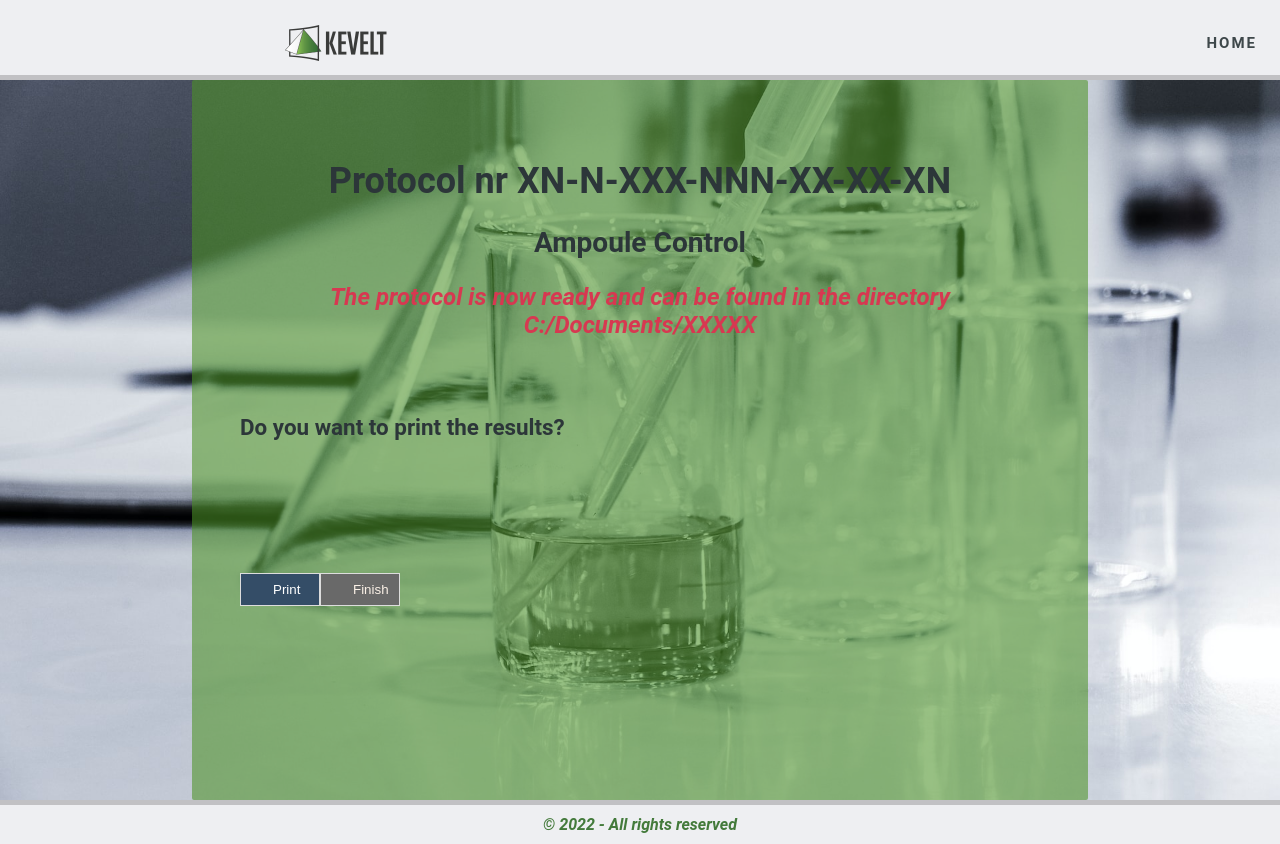
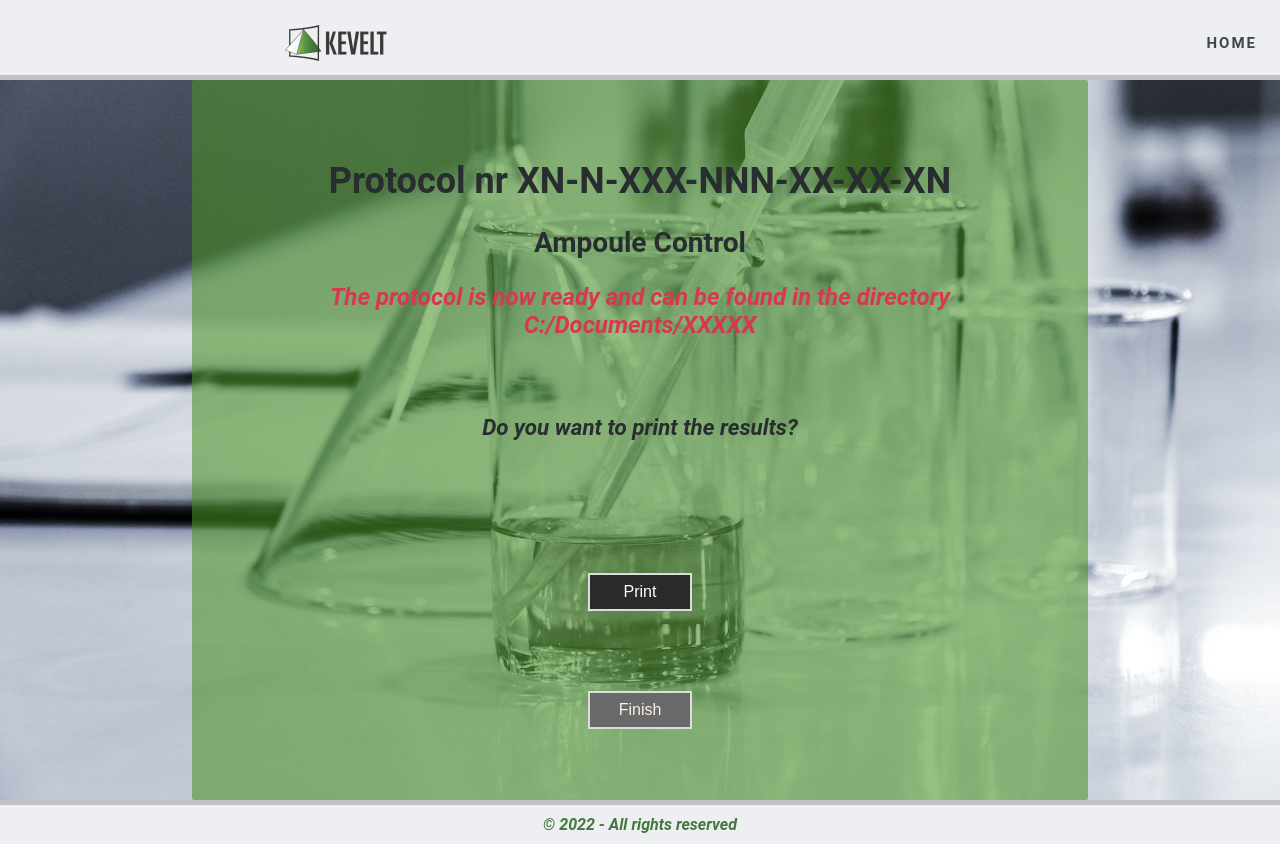
Before and after one commit to Rikulja/project-for-maria, a React (Create React App) app in the folder my-app/: page /print in a window 1280 px wide. Built offline with nearby package versions, Linux system fonts and the light colour scheme.

Commit message:
styles for buttons, temporary submitreport

```diff
--- a/my-app/src/App.js
+++ b/my-app/src/App.js
@@ -24,6 +24,7 @@ import {
   submitTypes,
   submitDecision,
   submitFormula,
+  submitReport,
 } from "./storage";
 import {
   Route,
@@ -47,7 +48,12 @@ const router = createBrowserRouter(
         loader={loadValues}
         element={<TemporaryStorage />}
       ></Route>
-      <Route path="report" loader={loadValues} element={<ReportPage />}></Route>
+      <Route
+        action={submitReport}
+        path="report"
+        loader={loadValues}
+        element={<ReportPage />}
+      ></Route>
       <Route
         path="ampoule/:direction"
         action={startCountdown}
--- a/my-app/src/components/CountdownPage.js
+++ b/my-app/src/components/CountdownPage.js
@@ -63,10 +63,10 @@ const CountdownPage = () => {
                 setOpenModal(true);
               }}
             >
-              Abort
+              <b>Abort</b>
             </button>
             <button type="submit" disabled={!isFinished}>
-              Next
+              <b> Next</b>
             </button>
           </div>
           {openModal && <PopupModal closeModal={setOpenModal} />}
@@ -120,7 +120,7 @@ const Countdown = styled.div`
     .abort {
       background-color: #d73851;
       &:hover {
-        border: 1px solid royalblue;
+        border: 2px solid black;
       }
     }
     * {
--- a/my-app/src/components/Decision.js
+++ b/my-app/src/components/Decision.js
@@ -7,19 +7,30 @@ export default function Decision() {
   return (
     <Form method="post">
       <StyledDecision>
-        <button type="submit" name="finish">
-          Finish/Print
-        </button>
-        <button type="submit" name="new">
-          Place New Ampoule
-        </button>
+        <div className="buttons">
+          <button type="submit" name="finish">
+            <b> Finish/Print</b>
+          </button>
+          <button type="submit" name="new">
+            <b> Next Ampoule</b>
+          </button>
+        </div>
       </StyledDecision>
     </Form>
   );
 }
 
 const StyledDecision = styled.div`
-  button {
-    margin-right: 10px;
+  display: flex;
+  flex-direction: column;
+  justify-content: center;
+  font-style: italic;
+  align-items: center;
+  .buttons {
+    margin-top: 5rem;
+    button {
+      width: 20vh;
+      margin: 2rem 4rem;
+    }
   }
 `;
--- a/my-app/src/components/GlobalStyle.js
+++ b/my-app/src/components/GlobalStyle.js
@@ -8,7 +8,7 @@ const GlobalStyle = createGlobalStyle`
 }
 body{
     font-family: "Roboto", sans-serif;
-    color: #2c3639;
+    color: #282d2f;
     font-weight:700;
 }
 .app-bg{
@@ -38,18 +38,19 @@ button {
     /* position: absolute;
     margin-top: 1rem; */
     cursor:pointer;
+    font-size:1rem;
     left: 50%;
     text-align:center;
-    width:10vh;
+    width:13vh;
     margin-top:5rem ;
-    padding: 0.5rem 2rem;
-    background-color: #344d67;
-    border: 1px solid #ddd;
+    padding: 0.5rem 1.5rem;
+    background-color: #2a2a2a;
+    border: 2px solid #ddd;
     color: white;
     &:hover {
-      background: royalblue;
-      border: 1px solid #d73851;
-      color: #fff;
+      background: #4db225;
+      border: 2px solid #d73851;
+      color:  #2a2a2a;
     }
     &:disabled {
     background-color: dimgrey;
--- a/my-app/src/components/PrintPage.js
+++ b/my-app/src/components/PrintPage.js
@@ -2,13 +2,14 @@ import { Form, useLoaderData } from "react-router-dom";
 import { Document, HeadingLevel, Packer, Paragraph } from "docx";
 import FileSaver from "file-saver";
 import { useFormula } from "storage";
+import styled from "styled-components";
 
 const PrintPage = () => {
   const values = useLoaderData();
   const formula = useFormula();
   return (
     <Form method="post">
-      <div>
+      <Print>
         <h4>
           The protocol is now ready and can be found in the directory
           C:/Documents/XXXXX
@@ -25,11 +26,18 @@ const PrintPage = () => {
         <button type="submit" disabled>
           Finish
         </button>
-      </div>
+      </Print>
     </Form>
   );
 };
 
+const Print = styled.div`
+  display: flex;
+  flex-direction: column;
+  justify-content: center;
+  font-style: italic;
+  align-items: center;
+`;
 const downloadDocument = async (values, formula) => {
   const doc = new Document({
     sections: [
--- a/my-app/src/components/ReportPage.js
+++ b/my-app/src/components/ReportPage.js
@@ -46,6 +46,7 @@ const ReportPage = () => {
           <div className="row">
             <label htmlFor="reason">Reason1</label>
             <input
+              required
               onChange={handleChange}
               className="custom-radio"
               type="radio"
@@ -54,6 +55,7 @@ const ReportPage = () => {
             ></input>
             <label htmlFor="reason">Reason2</label>
             <input
+              required
               onChange={handleChange}
               className="custom-radio"
               value="reason2"
@@ -62,6 +64,7 @@ const ReportPage = () => {
             ></input>
             <label htmlFor="reason">Reason3</label>
             <input
+              required
               onChange={handleChange}
               className="custom-radio"
               value="reason3"
@@ -70,9 +73,8 @@ const ReportPage = () => {
             ></input>
           </div>
 
-          <p>
           <label htmlFor="reporttext">Describe:</label>
-          </p>
+
           <div className="row">
             <textarea
               onChange={handleChange}
@@ -82,7 +84,6 @@ const ReportPage = () => {
               className="textarea"
               placeholder="State your issue"
             ></textarea>
-            <p>
             Current Date:
             <div>
               {currentDate.toLocaleDateString("et-ET", {
@@ -92,7 +93,6 @@ const ReportPage = () => {
               })}
               {" " + currentDate.getHours() + ":" + currentDate.getMinutes()}
             </div>
-            </p>
           </div>
           <button type="submit">Send</button>
         </div>
--- a/my-app/src/storage.js
+++ b/my-app/src/storage.js
@@ -19,6 +19,16 @@ export async function submitPage({ request, params }) {
 
   await saveValues(values);
   return redirect(`/ampoule/vertical`);
+}
+
+export async function submitReport({ request, params }) {
+  const formData = Object.fromEntries(await request.formData()); //method transforms a list of key-value pairs into an object.
+  const values = await loadValues();
+  values.currentPage = "/";
+  values.current = formData;
+
+  await saveValues(values);
+  return redirect(`/`);
 }
 
 export async function loadValues() {
```
Lines whose indentation alone changed are shown as unchanged.
